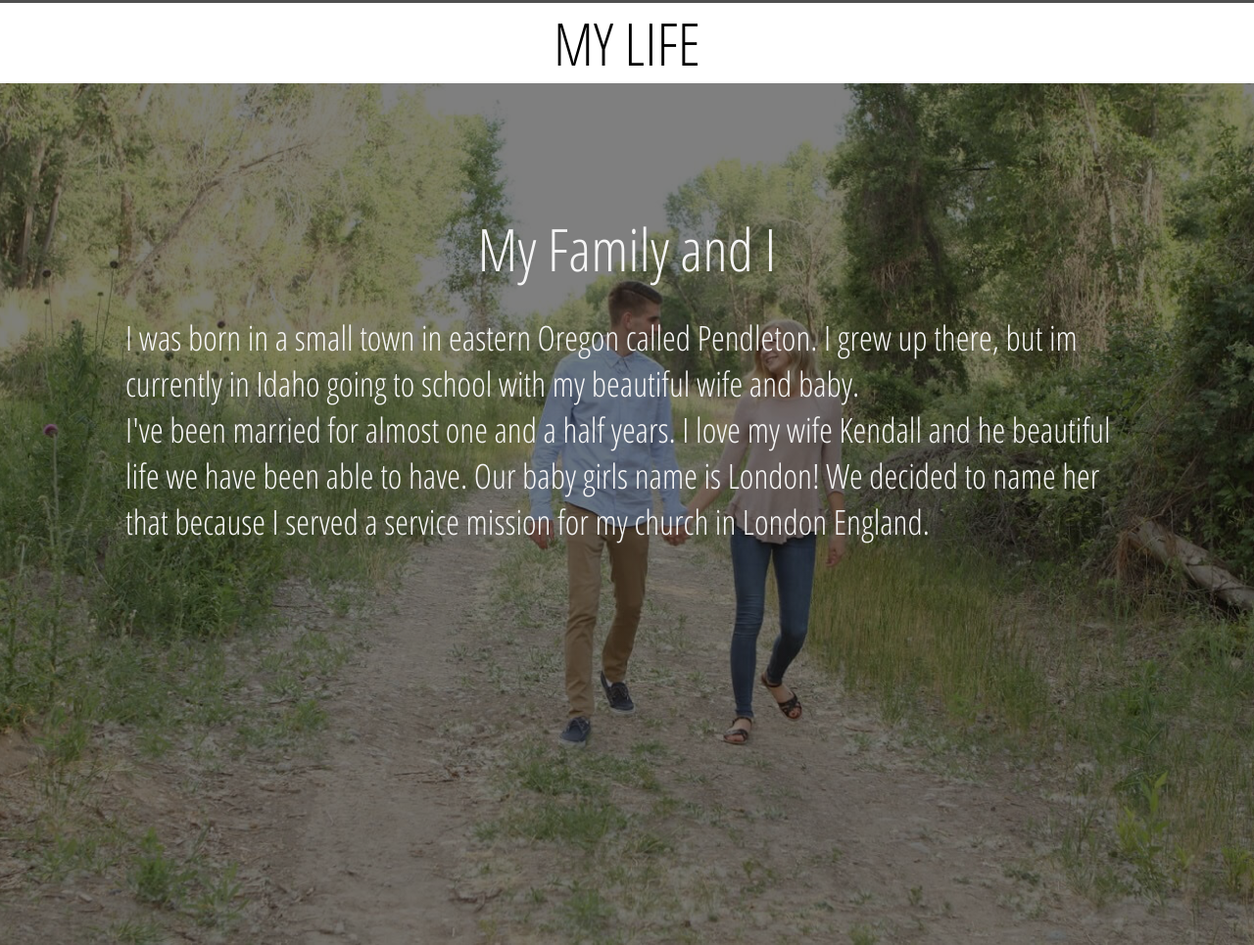
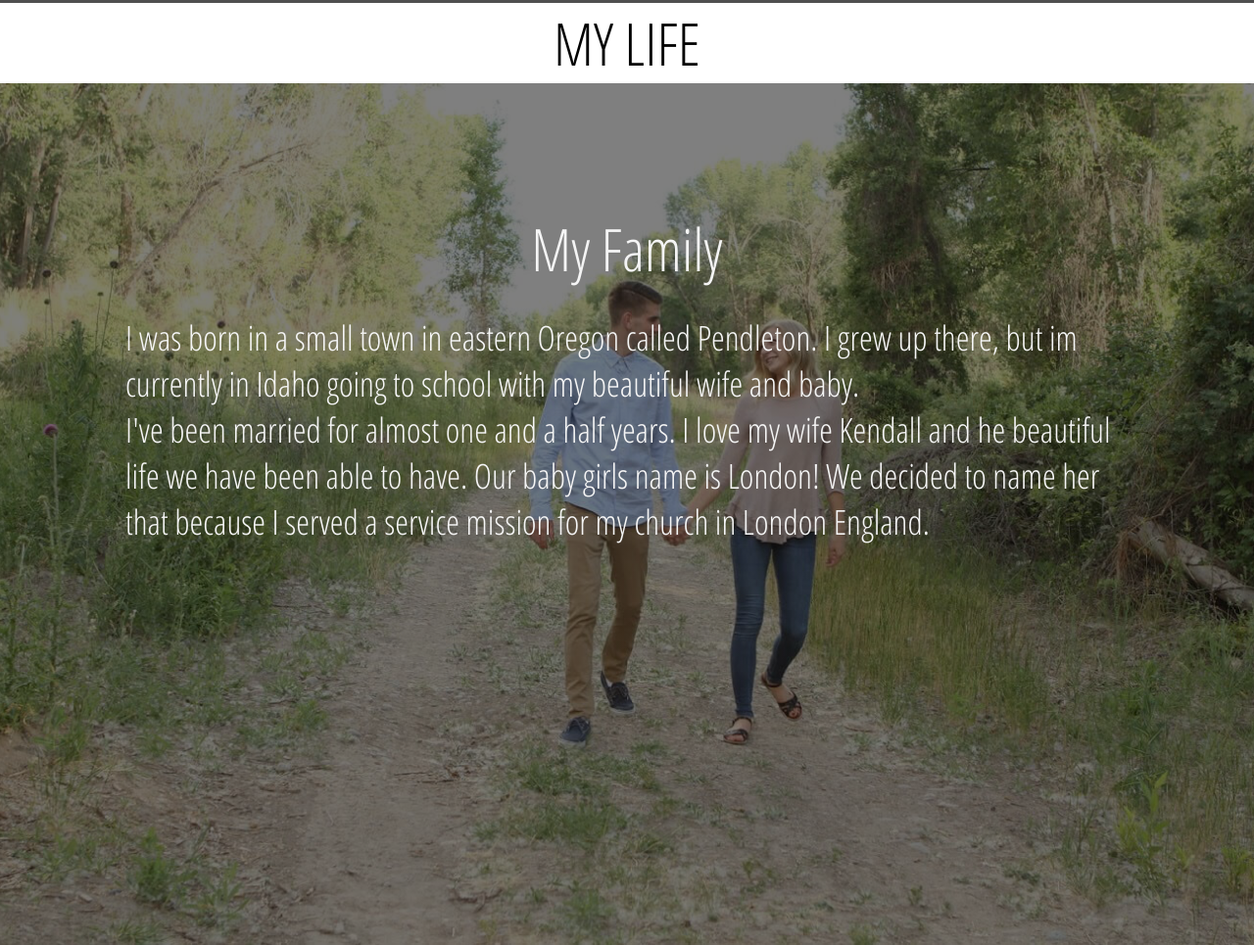
Before and after one commit to BryanLCrowder/.github.io, a plain HTML site: page aboutme.html in a window 1280 px wide. Shown: the part 2801-3766 px from the top of the page at 98% size. Drawn offline with Linux system fonts and the light colour scheme; grey boxes are pictures that could not be loaded.

Commit message:
grammar errors

```diff
--- a/aboutme.html
+++ b/aboutme.html
@@ -91,7 +91,7 @@
         </div>
     <div class="hero-image3">
                         <div class="aboutmetext">
-            <p>My Family and I</p>
+            <p>My Family</p>
         </div>
         <div class="aboutmetext2">
             <p>I was born in a small town in eastern Oregon called Pendleton. I grew up there, but im currently in Idaho going to school with my beautiful wife and baby.</p>
```
Also changed, not shown: 1 other file.
